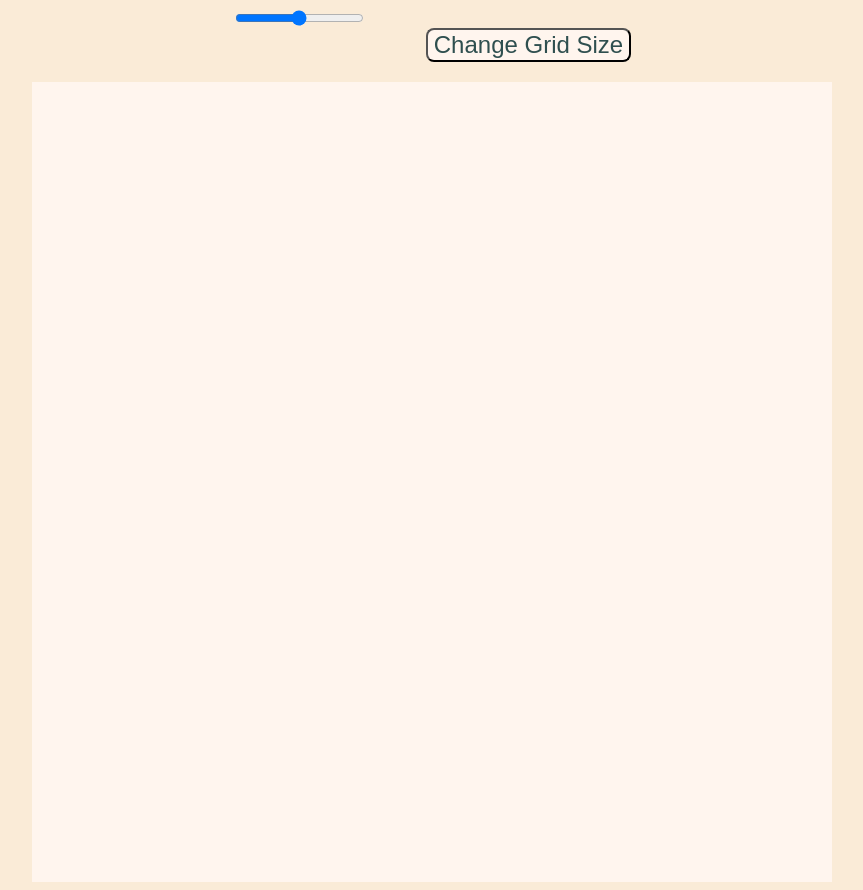
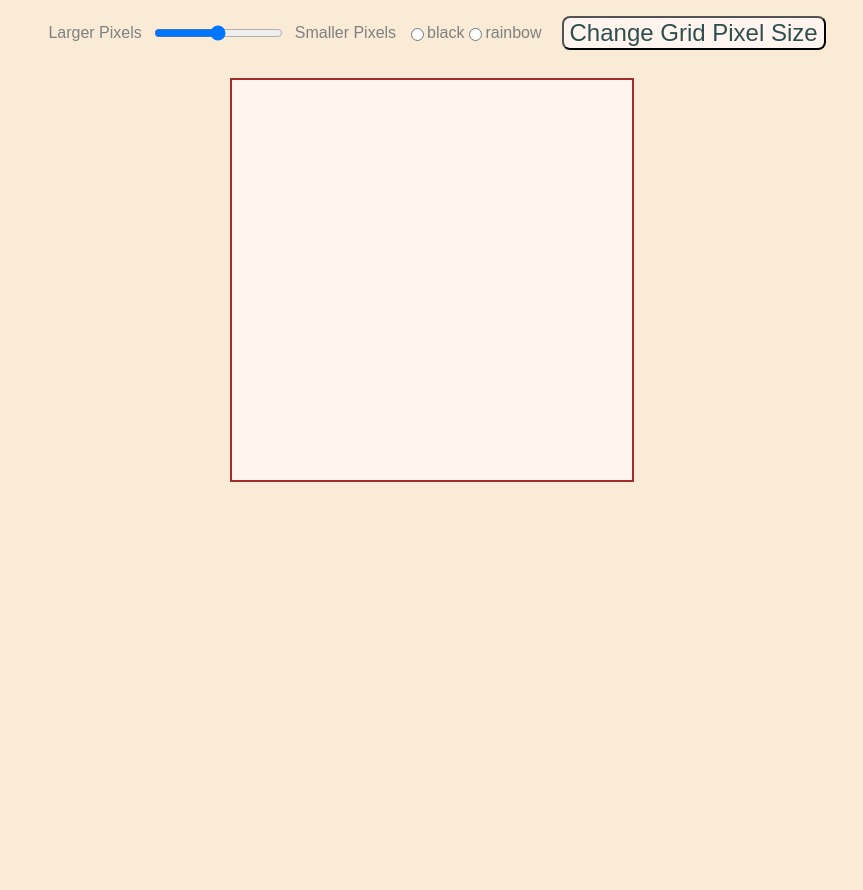
Before and after one commit to mamichaelis87/odin-etch-a-sketch, a plain HTML site: page index.html in a window 1280 px wide. Shown: the whole page, without its empty margins (208-1071 px from the left). After the commit the page ends 800 px from the top, so only its background shows below. Drawn offline with Linux system fonts and the light colour scheme.

Commit message:
Add styles to grid settings elements

```diff
--- a/index.html
+++ b/index.html
@@ -8,10 +8,14 @@
 </head>
 <body>
     <div class="size-container">
-        <div class="slidecontainer">
-            <input type="range" min="1" max="100" value="50" class="slider" id="myRange">
-        </div>
-        <button class="gridSize">Change Grid Size</button>
+        <p>Larger Pixels</p>
+        <input type="range" min="1" max="100" value="50" class="slider" id="myRange">
+        <p>Smaller Pixels</p>
+        <input type="radio" name="pixelColor" class="radio" id="black" value="black">
+        <label for="black">black</label>
+        <input type="radio" name="pixelColor" class="radio" id="rainbow" value="rainbow">
+        <label for="rainbow">rainbow</label>
+        <button class="gridSize">Change Grid Pixel Size</button>
     </div>
     <div class="container"></div>
 </body>
--- a/script.js
+++ b/script.js
@@ -37,10 +37,7 @@ blocks.forEach((block)=>{
     })})
 
 function getGridSize() {
-   let userGridSize = prompt("Please enter what size you would like the grid to be. (Any number between 1-100).");
-   while (isNaN(userGridSize) || parseInt(userGridSize) <= 0 || parseInt(userGridSize) > 100){
-    userGridSize = prompt ("That is not an acceptable value, please enter a number between 1 and 100.");
-    }
+   let userGridSize = document.querySelector("#myRange").value;
    return userGridSize;
 }
 
--- a/styles.css
+++ b/styles.css
@@ -11,6 +11,12 @@ body {
 .size-container {
     display: flex;
     justify-content: center;
+    align-items: center;
+}
+
+.size-container p {
+    margin-left: 10px;
+    margin-right: 10px;
 }
 
 .gridSize {
@@ -18,15 +24,24 @@ body {
     background-color: seashell;
     font-size: 24px;
     border-radius: 8px;
-    margin: 20px 0 0 60px;
+    margin-left: 20px;
+}
+
+.gridSize:hover {
+    transform: scale(1.1)
+}
+
+.gridSize:active {
+    transform: scale(1.05);
 }
 
 .container {
-    width:800px;
-    height: 800px;
+    width: 400px;
+    height: 400px;
     display: flex;
     flex-direction: column;
     margin-top: 20px;
+    border: 2px solid brown;
 }
 
 .row {
```
